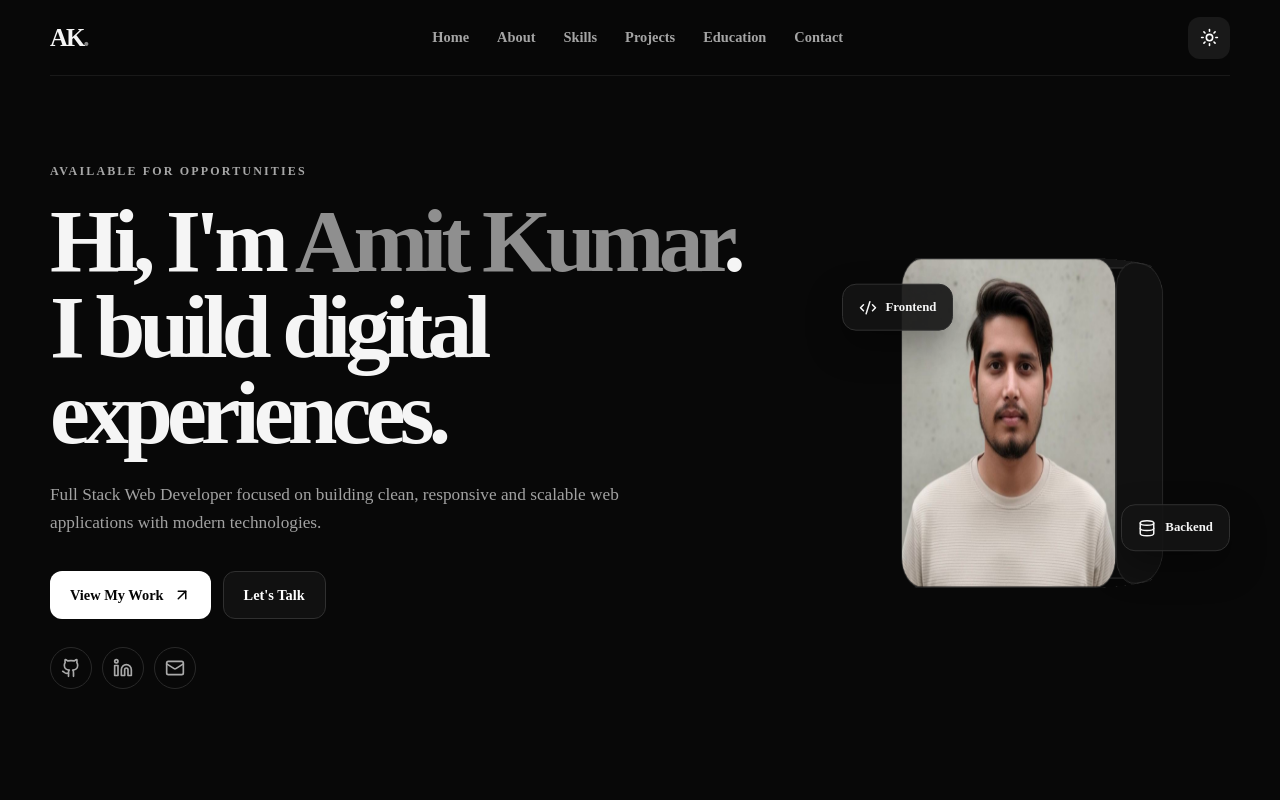
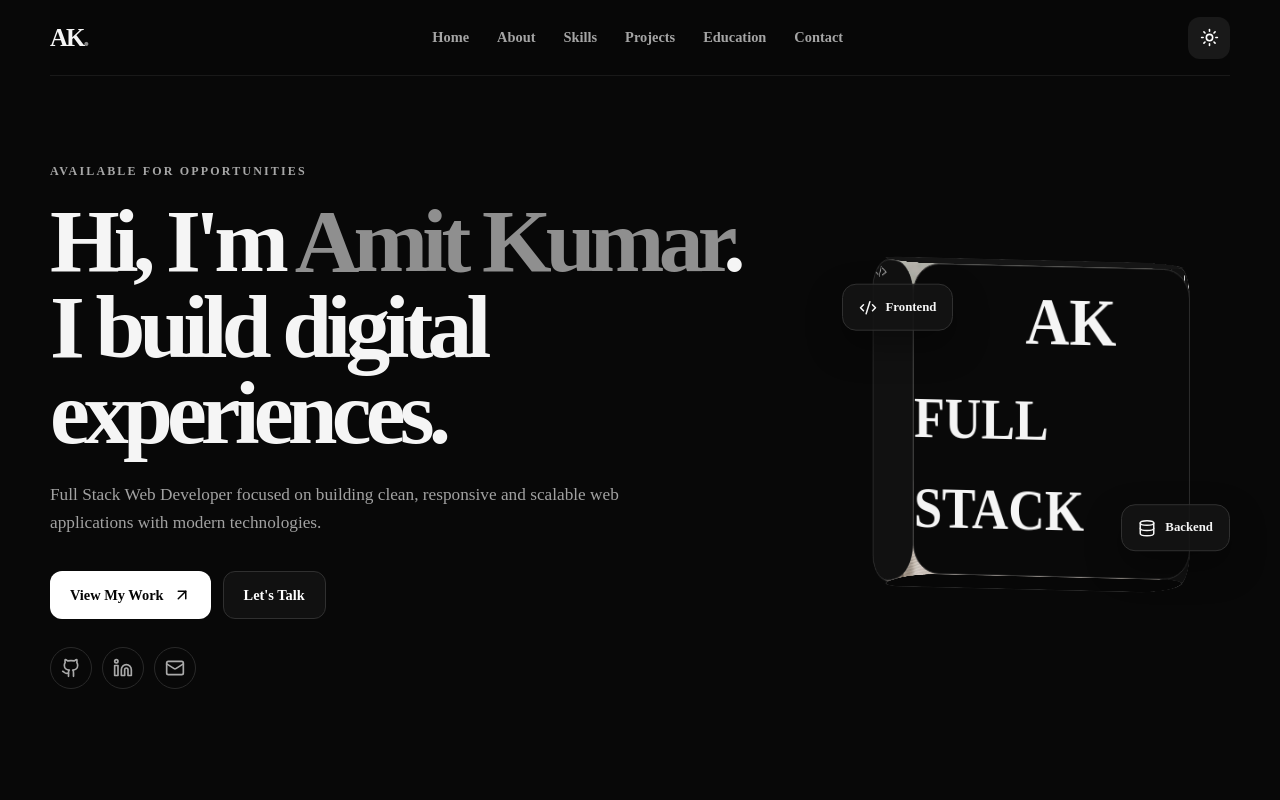
Before and after one commit to amitkumar-7393/amit-portfolio, a React (Vite) app in the folder client/: page / in a window 1280 px wide. Shown: the top 800 px of the page. Built offline with nearby package versions, Linux system fonts and the light colour scheme.

Commit message:
Improve Hero component animations and structure
Enhanced animation effects and added new profile face elements.

```diff
--- a/client/src/components/Hero.jsx
+++ b/client/src/components/Hero.jsx
@@ -92,26 +92,50 @@ function Hero() {
       >
 
 <motion.div
-  className="profile-3d"
-  animate={{ rotateY: [0, 360] }}
+  className="profile-3d cinematic-box"
+  animate={{
+    rotateY: [0, 360],
+    rotateX: [0, 4, 0, -4, 0],
+  }}
   transition={{
-    duration: 8,
-    repeat: Infinity,
-    ease: "linear",
+    rotateY: {
+      duration: 12,
+      repeat: Infinity,
+      ease: "linear",
+    },
+    rotateX: {
+      duration: 6,
+      repeat: Infinity,
+      ease: "easeInOut",
+    },
+  }}
+  whileHover={{
+    scale: 1.04,
   }}
 >
+  <div className="box-glow" />
+
   <div className="profile-face profile-front">
+    <div className="image-overlay" />
     <img src="/profile.jpg" alt="Amit Kumar" />
+    <span className="face-label">AMIT KUMAR</span>
   </div>
 
   <div className="profile-face profile-back">
-    <span>AK</span>
+    <span className="back-logo">AK</span>
+    <small>FULL STACK DEVELOPER</small>
   </div>
 
-  <div className="profile-face profile-right"></div>
-  <div className="profile-face profile-left"></div>
-  <div className="profile-face profile-top"></div>
-  <div className="profile-face profile-bottom"></div>
+  <div className="profile-face profile-right">
+    <span>&lt;/&gt;</span>
+  </div>
+
+  <div className="profile-face profile-left">
+    <span>{"{ }"}</span>
+  </div>
+
+  <div className="profile-face profile-top" />
+  <div className="profile-face profile-bottom" />
 </motion.div>
 
 
```
